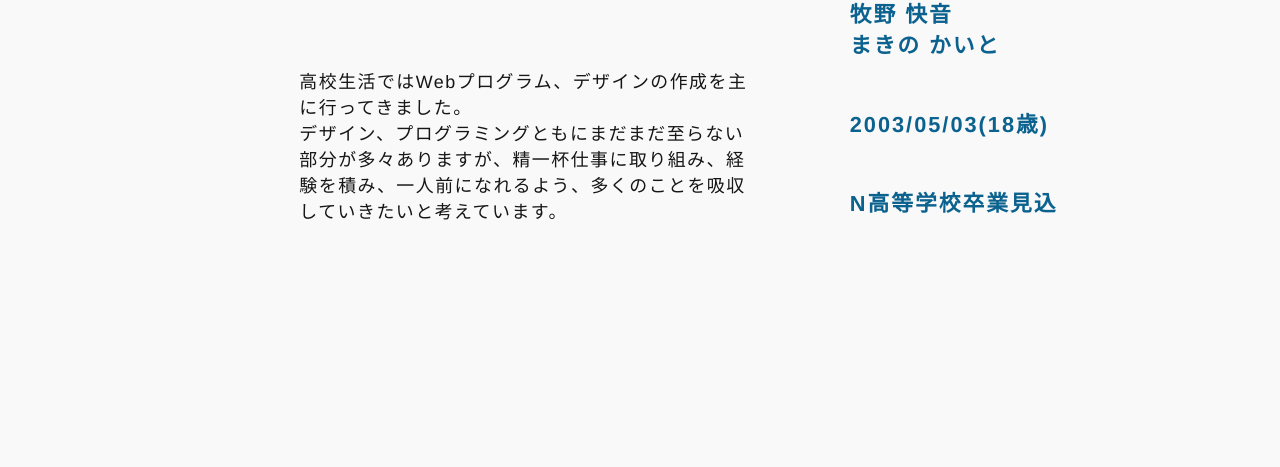
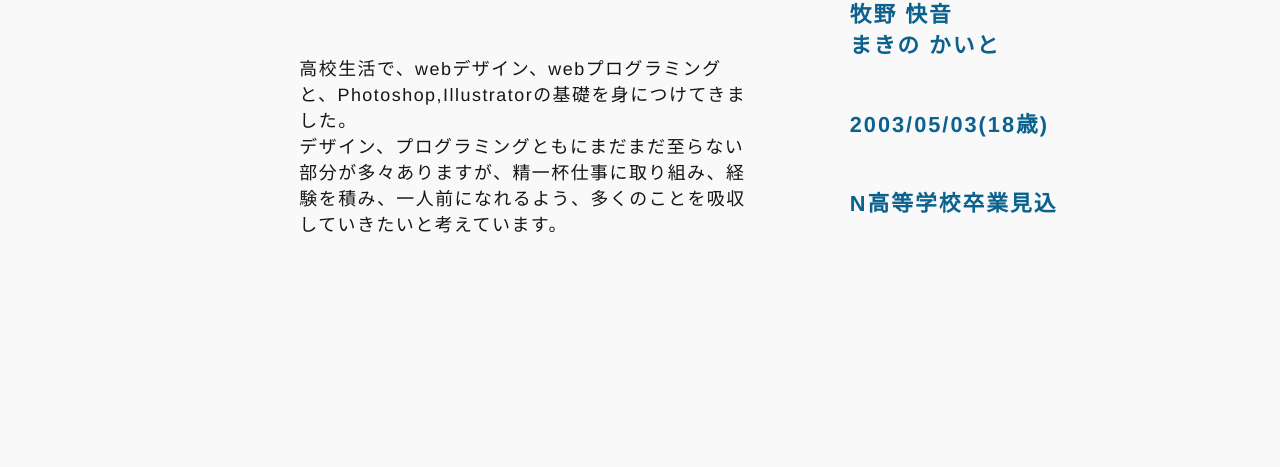
Before and after one commit to raincoat05/portfolio, a plain HTML site: page about.html in a window 1280 px wide. Shown: the part 333-800 px from the top of the page. Drawn offline with nearby package versions, Linux system fonts and the light colour scheme.

Commit message:
about ver2

```diff
--- a/about.html
+++ b/about.html
@@ -22,7 +22,7 @@
         <div id="aboutTextBox">
             <div Id="aboutText">
                 <h1>Profile</h1>
-                <p>高校生活ではWebプログラム、デザインの作成を主に行ってきました。<br>デザイン、プログラミングともにまだまだ至らない部分が多々ありますが、精一杯仕事に取り組み、経験を積み、一人前になれるよう、多くのことを吸収していきたいと考えています。</p>
+                <p>高校生活で、webデザイン、webプログラミングと、Photoshop,Illustratorの基礎を身につけてきました。<br>デザイン、プログラミングともにまだまだ至らない部分が多々ありますが、精一杯仕事に取り組み、経験を積み、一人前になれるよう、多くのことを吸収していきたいと考えています。</p>
             </div>
             <div id="aboutSkill">
                 <h3>牧野 快音<br>まきの かいと</h3>
```
